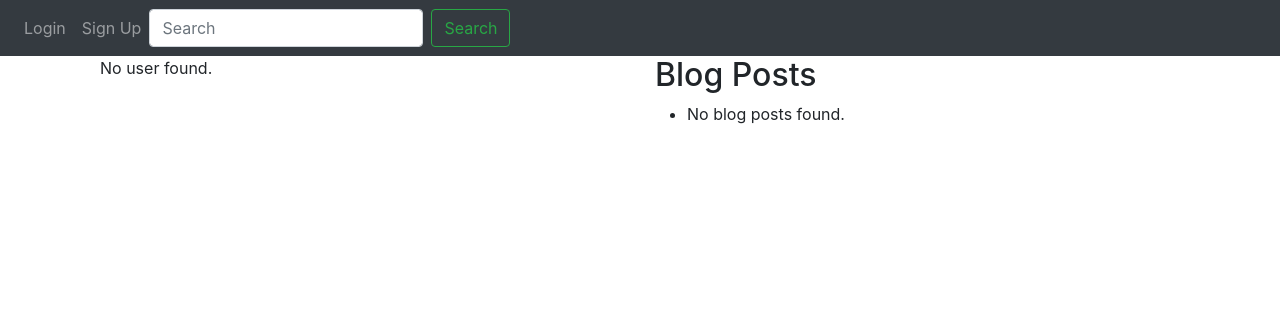
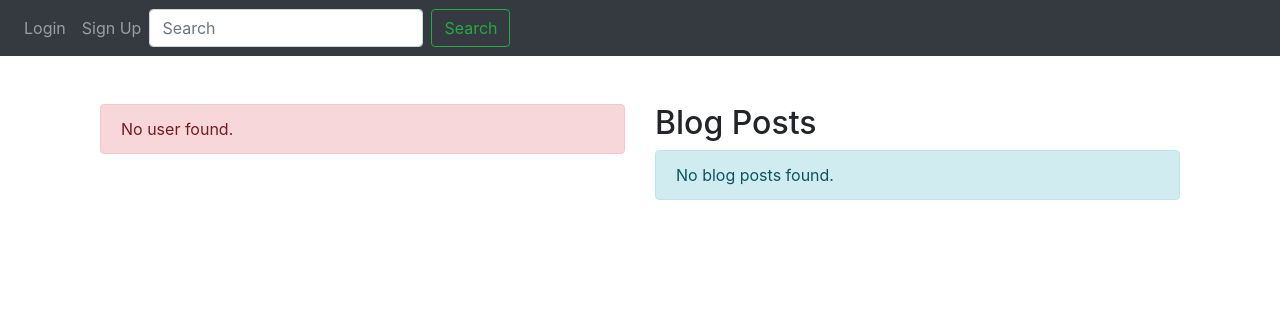
Before and after one commit to divanster/FlaskBlogComplete, a Flask app: template website/templates/profile.html in a window 1280 px wide. Shown: the top 316 px of the page. Run offline with Flask 3, Linux system fonts and the light colour scheme; the template is opened without the code that fills it, so the values that code supplies are empty; some libraries are stand-ins or nearby versions.

Commit message:
working over profile

```diff
--- a/config.py
+++ b/config.py
@@ -1,9 +1,9 @@
 import os
-# from dotenv import load_dotenv
+from dotenv import load_dotenv
 
 basedir = os.path.abspath(os.path.dirname(__file__))
 
-# load_dotenv(os.path.join(basedir, '.env'))
+load_dotenv(os.path.join(basedir, '.env'))
 
 
 class Config:
@@ -20,3 +20,4 @@ class Config:
     SESSION_COOKIE_SAMESITE = 'None'  # Set SameSite attribute to None
     SESSION_COOKIE_SECURE = True  # Set secure flag for HTTPS
     SESSION_COOKIE_HTTPONLY = True  # Set HttpOnly flag for better security
+    POSTS_PER_PAGE = 5
--- a/requirements.txt
+++ b/requirements.txt
@@ -20,3 +20,4 @@ typing_extensions==4.9.0
 Werkzeug==3.0.1
 WTForms==3.1.2
 pytz==2024.1
+python-dotenv~=1.0.1
--- a/website/__init__.py
+++ b/website/__init__.py
@@ -13,6 +13,7 @@ import os
 from config import Config
 from flask_migrate import Migrate
 from flask_mail import Mail
+from dotenv import load_dotenv
 
 # from utilities import get_local_time  # <--- Import the function
 
@@ -36,8 +37,11 @@ mail = Mail()
 
 
 def create_app(config_class=Config):
+    load_dotenv()
+
     app = Flask(__name__)
-    app.config['SECRET_KEY'] = 'hjshjhdjah kjshkjdhjs'
+    app.config['SECRET_KEY'] = os.environ.get('SECRET_KEY')
+    # app.config['SECRET_KEY'] = 'hjshjhdjah kjshkjdhjs'
     # app.config['SQLALCHEMY_DATABASE_URI'] = f'sqlite:///{DB_NAME}'
     app.config.from_object(config_class)
     db.init_app(app)
--- a/website/templates/profile.html
+++ b/website/templates/profile.html
@@ -1,37 +1,52 @@
 {% extends "base.html" %}
+
 {% block title %}Profile{% endblock %}
 
 {% block content %}
-<div class="container">
+<div class="container mt-5">
   <div class="row">
     <div class="col-md-6">
       {% if user %}
-        <h1>{{ user.username }}</h1>
-        <td><img src="{{ user.avatar(128) }}"></td>
+      <div class="card">
+        <div class="card-body">
+          <h1 class="card-title">{{ user.first_name }}</h1>
+          <img src="{{ user.avatar(150) }}" class="card-img-top" alt="User Avatar">
+          <div class="card-text">
             <p><strong>Email:</strong> {{ user.email }}</p>
             <p><strong>About Me:</strong> {{ user.about_me }}</p>
             <p><strong>Last Seen:</strong> {{ user.last_seen }}</p>
             {% if user == current_user %}
             <a href="{{ url_for('views.edit_profile') }}" class="btn btn-primary">Edit Profile</a>
             {% endif %}
+          </div>
+        </div>
+      </div>
       {% else %}
-        <p>No user found.</p>
+      <div class="alert alert-danger" role="alert">
+        No user found.
+      </div>
       {% endif %}
     </div>
     <div class="col-md-6">
       <h2>Blog Posts</h2>
-      <ul>
+      <div class="list-group">
         {% if user and user.blog_posts %}
         {% for post in user.blog_posts %}
-            <li><a href="{{ url_for('views.blogpost', post_id=post.id) }}">{{ post.title }}</a></li>
-            <li>{{ post.content | safe }}</li>
+        <div class="list-group-item list-group-item-action">
+          <h5 class="mb-1" style="color: blue;">{{ post.title }}</h5>
+          <p class="mb-1">{{ post.content[:100] }}{% if post.content|length > 100 %}... <a href="{{ url_for('views.blogpost', post_id=post.id) }}">Read More</a>{% endif %}</p>
+        </div>
+        {% if not loop.last %}
+        <hr> <!-- Add a horizontal line between each blog post -->
+        {% endif %}
         {% endfor %}
         {% else %}
-          <li>No blog posts found.</li>
+        <div class="alert alert-info" role="alert">
+          No blog posts found.
+        </div>
         {% endif %}
-      </ul>
       </div>
     </div>
   </div>
-
+</div>
 {% endblock %}
--- a/website/views/views.py
+++ b/website/views/views.py
@@ -1,4 +1,4 @@
-from flask import Blueprint, render_template, request, flash, redirect, url_for, jsonify
+from flask import Blueprint, render_template, request, flash, redirect, url_for, jsonify, current_app
 from website.models import User, Comment, BlogPost, Like
 from werkzeug.security import generate_password_hash, check_password_hash
 from flask_login import login_user, login_required, logout_user, current_user
@@ -58,7 +58,7 @@ def delete_post(post_id):
 @login_required
 def blogpost():
     page = request.args.get('page', 1, type=int)
-    posts = BlogPost.query.order_by(BlogPost.date.desc()).paginate(page=page, per_page=5)
+    posts = BlogPost.query.order_by(BlogPost.date.desc()).paginate(page=page, per_page=current_app.config['POSTS_PER_PAGE'])
     post_form = PostForm()
     comment_form = CommentForm()  # Create an instance of the CommentForm
     form = EmptyForm()  # Create an instance of the EmptyForm
```
Also changed, not shown: 11 other files. Lines whose indentation alone changed are shown as unchanged.
